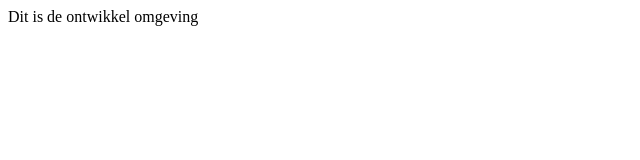
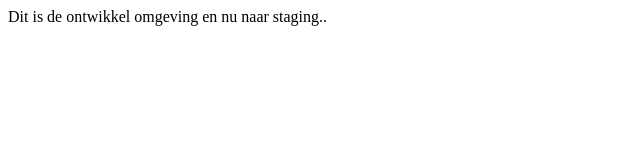
Before and after one commit to hennio/henniodev-nextjs-frontend, a Next.js app: page / in a window 1280 px wide. Shown: the top 160 px of the page, without its empty margins (0-640 px from the left). Built offline with nearby package versions, Linux system fonts and the light colour scheme; no server answers.

Commit message:
start van develop branche.

```diff
--- a/src/pages/index.js
+++ b/src/pages/index.js
@@ -12,7 +12,7 @@ export default function Home() {
             </Head>
 
             <div className="relative flex items-top justify-center min-h-screen bg-gray-100 dark:bg-gray-900 sm:items-center sm:pt-0">
-                Dit is de ontwikkel omgeving
+                Dit is de ontwikkel omgeving en nu naar staging..
             </div>
         </>
     )
```
